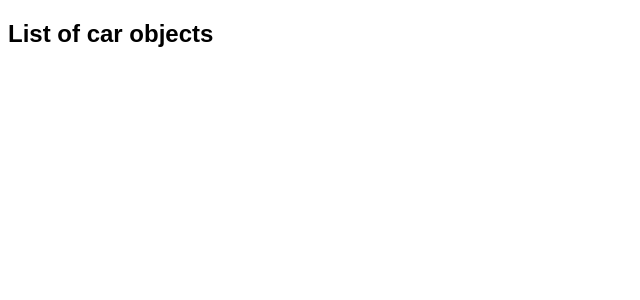
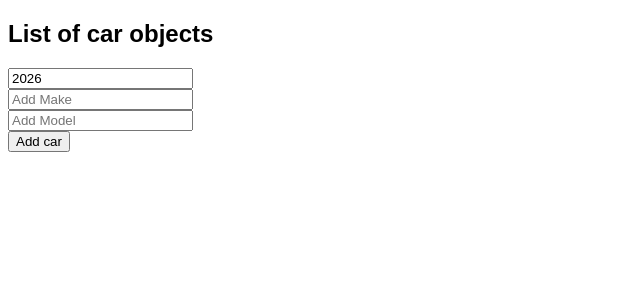
Before and after one commit to JakubNJ1212/my-react-app, a React (Vite) app: page / in a window 1280 px wide. Shown: the top 300 px of the page, without its empty margins (0-640 px from the left). Built offline with nearby package versions, Linux system fonts and the light colour scheme.

Commit message:
Finished update arrays of objects

```diff
--- a/src/MyComponent.jsx
+++ b/src/MyComponent.jsx
@@ -4,28 +4,34 @@ function MyComponent() {
 
     const [cars, setCars] = useState([]);
     const [carYear, setCarYear] = useState(new Date().getFullYear());
-    const [carMake, setCarMake] = useState();
-    const [carModel, setCarModel] = useState();
+    const [carMake, setCarMake] = useState("");
+    const [carModel, setCarModel] = useState("");
 
 
     function handleAddCar() {
+        const newCar = {year: carYear, make: carMake, model: carModel};
 
+        setCars(c => [...c, newCar]);
+
+        setCarYear(new Date().getFullYear())
+        setCarMake("");
+        setCarModel("");
     }
 
     function handleRemoveCar(index) {
-
+        setCars(c => c.filter((_, i) => i !== index));
     }
 
     function handleYearChange(event) {
-
-    }
+        setCarYear(event.target.value);
+    };
 
     function handleMakeChange(event) {
-
+        setCarMake(event.target.value);
     }
 
      function handleModelChange(event) {
-
+        setCarModel(event.target.value);
     }
 
 
@@ -33,6 +39,23 @@ function MyComponent() {
 return(<>
     <div>
          <h2>List of car objects</h2>
+
+         <ul>
+            {cars.map((car, index  ) =>
+                <li key={index} onClick={() =>handleRemoveCar(index)}>
+                    {car.year} {car.make} {car.model}
+
+                </li>)}
+         </ul>
+
+         <input type="number" value={carYear} onChange={handleYearChange}/>
+            <br></br>
+         <input type="text" value={carMake} placeholder="Add Make" onChange={handleMakeChange}/>
+            <br></br>
+         <input type="text" value={carModel} placeholder="Add Model" onChange={handleModelChange}/>
+            <br></br>
+            <button onClick={handleAddCar}>Add car</button>
+
     </div>
 </>
  );
```
